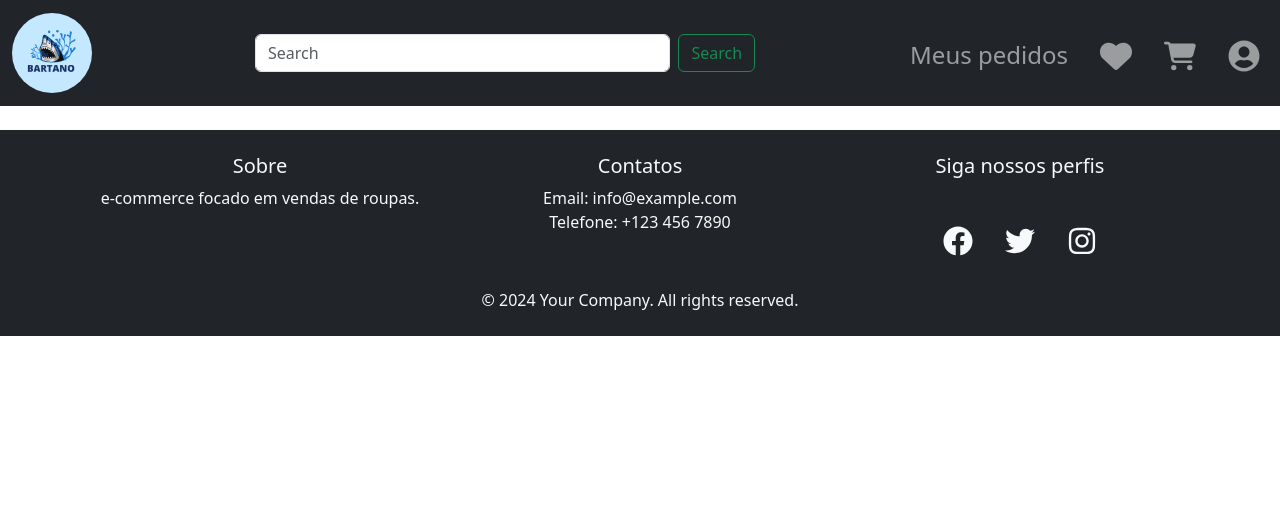
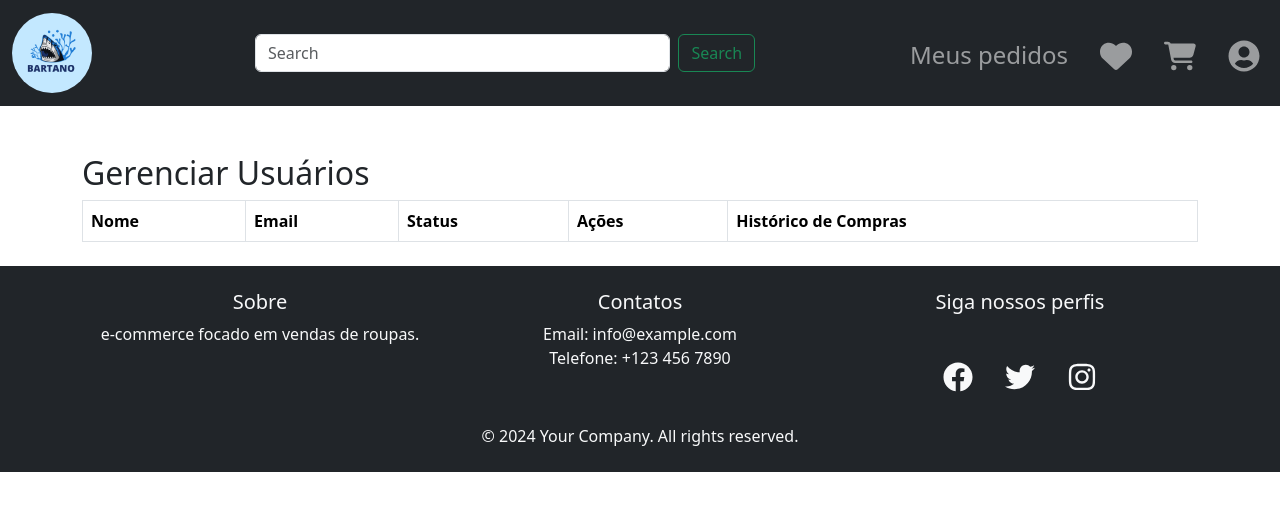
Before and after one commit to ArturMineiro/e-commerce, a React (Vite) app in the folder frontend/: page /admin/controleusuarios in a window 1280 px wide. Shown: the top 510 px of the page. Built offline with nearby package versions, Linux system fonts and the light colour scheme; sample sign-in values are in the browser's storage.

Commit message:
controles de usuarios

```diff
--- a/frontend/src/App.tsx
+++ b/frontend/src/App.tsx
@@ -13,6 +13,7 @@ import ProtectedRoute from './components/ProtectedRoute';
 import { AuthProvider } from './hooks/AuthContext';
 import Dashboard from './admin/Dashbord';
 import CadastrarBanners from './admin/CadastrarBanners';
+import ControleUsuario from './admin/ControleUsuarios';
 
 const App: React.FC = () => {
   return (
@@ -24,6 +25,7 @@ const App: React.FC = () => {
           <Route path="/admin/dashboard" element={<ProtectedRoute element={<Dashboard />} />} />
             <Route path="/admin/cadastrarprodutos" element={<ProtectedRoute element={<CadastrarProdutos />} />} />
             <Route path="/admin/cadastrarbanners" element={<ProtectedRoute element={<CadastrarBanners />} />} />
+            <Route path="/admin/controleusuarios" element={<ProtectedRoute element={<ControleUsuario/>} />} />
             <Route path="/home" element={<Home />} />
             <Route path="/" element={<Home />} />
             <Route path="/carrinho" element={<Carrinho />} />
--- a/frontend/src/admin/ControleUsuarios.tsx
+++ b/frontend/src/admin/ControleUsuarios.tsx
@@ -1,9 +1,90 @@
+import React, { useState, useEffect } from 'react';
+import axios from 'axios';
 
-
-function ControleUsuario(){
-
-
+interface Usuario {
+    id: number;
+    nome: string;
+    email: string;
+    status: 'ativo' | 'bloqueado';
+    historicoCompras: string[];
 }
 
+function ControleUsuario() {
+    const [usuarios, setUsuarios] = useState<Usuario[]>([]);
+    const [message, setMessage] = useState<string>('');
 
-export default ControleUsuario
+    // useEffect(() => {
+
+    //     const fetchUsuarios = async () => {
+    //         try {
+    //             const response = await axios.get('/api/usuarios');
+    //             setUsuarios(response.data);
+    //         } catch (error) {
+    //             setMessage('Erro ao carregar os usuários.');
+    //         }
+    //     };
+    //     fetchUsuarios();
+    // }, []);
+
+    const toggleStatus = async (id: number) => {
+        try {
+            const usuario = usuarios.find(user => user.id === id);
+            if (usuario) {
+                const novoStatus = usuario.status === 'ativo' ? 'bloqueado' : 'ativo';
+                await axios.put(`/api/usuarios/${id}/status`, { status: novoStatus });
+                setUsuarios(prevUsuarios =>
+                    prevUsuarios.map(user =>
+                        user.id === id ? { ...user, status: novoStatus } : user
+                    )
+                );
+                setMessage(`Usuário ${usuario.nome} ${novoStatus === 'ativo' ? 'desbloqueado' : 'bloqueado'} com sucesso!`);
+            }
+        } catch (error) {
+            setMessage('Erro ao alterar o status do usuário.');
+        }
+    };
+
+    return (
+        <div className="container mt-5">
+            <h2>Gerenciar Usuários</h2>
+            {message && <div className="alert alert-info">{message}</div>}
+            <table className="table table-bordered">
+                <thead>
+                    <tr>
+                        <th>Nome</th>
+                        <th>Email</th>
+                        <th>Status</th>
+                        <th>Ações</th>
+                        <th>Histórico de Compras</th>
+                    </tr>
+                </thead>
+                <tbody>
+                    {usuarios.map(usuario => (
+                        <tr key={usuario.id}>
+                            <td>{usuario.nome}</td>
+                            <td>{usuario.email}</td>
+                            <td>{usuario.status}</td>
+                            <td>
+                                <button
+                                    className={`btn btn-${usuario.status === 'ativo' ? 'danger' : 'success'}`}
+                                    onClick={() => toggleStatus(usuario.id)}
+                                >
+                                    {usuario.status === 'ativo' ? 'Bloquear' : 'Desbloquear'}
+                                </button>
+                            </td>
+                            <td>
+                                <ul>
+                                    {usuario.historicoCompras.map((compra, index) => (
+                                        <li key={index}>{compra}</li>
+                                    ))}
+                                </ul>
+                            </td>
+                        </tr>
+                    ))}
+                </tbody>
+            </table>
+        </div>
+    );
+}
+
+export default ControleUsuario;
```
